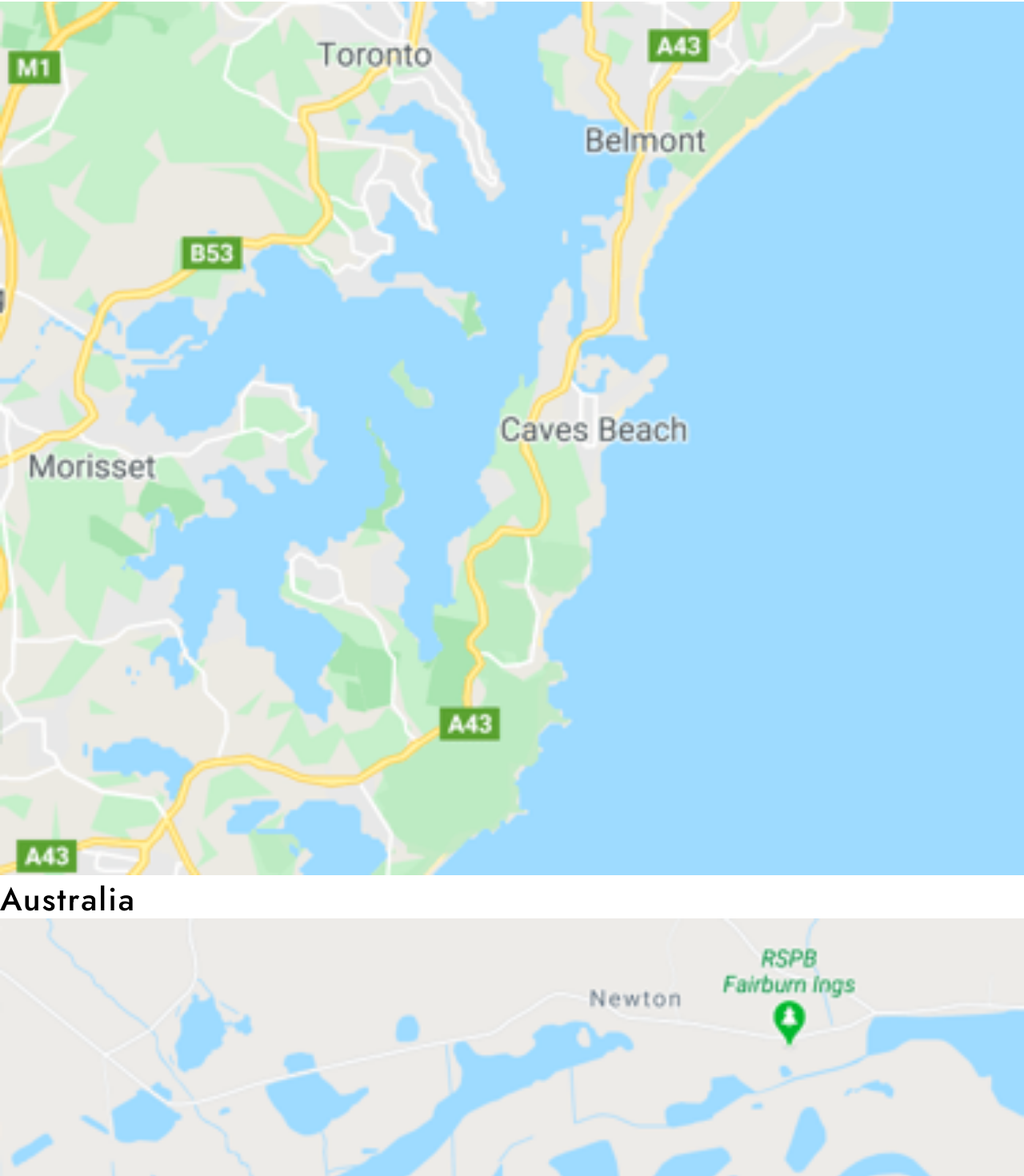
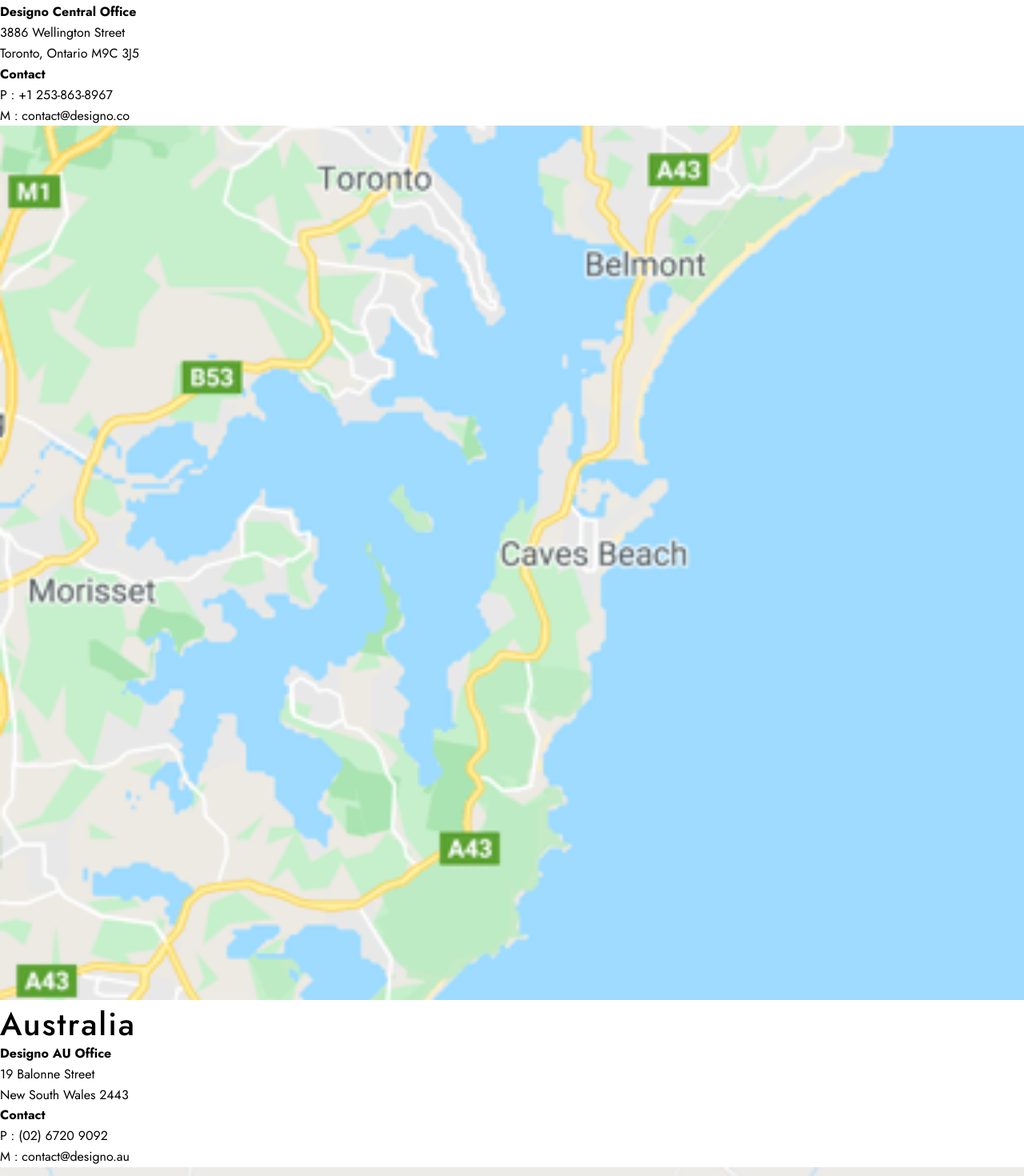
Before and after one commit to Andrparsons/designo, a Next.js app: page /locations in a window 1280 px wide. Shown: the part 1299-2769 px from the top of the page at 80% size. Built offline with nearby package versions, Linux system fonts and the light colour scheme.

Commit message:
added locations page text

```diff
--- a/pages/locations.js
+++ b/pages/locations.js
@@ -30,6 +30,19 @@ export default function Home() {
             </div>
             <div className={styles.locationContent}>
               <h2 className={styles.locationTitle}>Canada</h2>
+              <div className={styles.addresses}>
+                <div className={styles.address}>
+                  <h4>Designo Central Office</h4>
+                  <p className={styles.addressLine}>3886 Wellington Street</p>
+                  <p className={styles.addressLine}>Toronto, Ontario M9C 3J5</p>
+                </div>
+
+                <div className={styles.address}>
+                  <h4>Contact</h4>
+                  <p className={styles.addressLine}>P : +1 253-863-8967</p>
+                  <p className={styles.addressLine}>M : contact@designo.co</p>
+                </div>
+              </div>
             </div>
           </div>
           <div className={styles.location}>
@@ -39,6 +52,19 @@ export default function Home() {
             </div>
             <div className={styles.locationContent}>
               <h2 className={styles.locationTitle}>Australia</h2>
+              <div className={styles.addresses}>
+                <div className={styles.address}>
+                  <h4>Designo AU Office</h4>
+                  <p className={styles.addressLine}>19 Balonne Street</p>
+                  <p className={styles.addressLine}>New South Wales 2443</p>
+                </div>
+
+                <div className={styles.address}>
+                  <h4>Contact</h4>
+                  <p className={styles.addressLine}>P : (02) 6720 9092</p>
+                  <p className={styles.addressLine}>M : contact@designo.au</p>
+                </div>
+              </div>
             </div>
           </div>
           <div className={styles.location}>
@@ -48,6 +74,19 @@ export default function Home() {
             </div>
             <div className={styles.locationContent}>
               <h2 className={styles.locationTitle}>United Kingdom</h2>
+              <div className={styles.addresses}>
+                <div className={styles.address}>
+                  <h4>Designo UK Office</h4>
+                  <p className={styles.addressLine}>13 Colorado Way</p>
+                  <p className={styles.addressLine}>Rhyd-fro, SA8 9GA</p>
+                </div>
+
+                <div className={styles.address}>
+                  <h4>Contact</h4>
+                  <p className={styles.addressLine}>P : 078 3115 1400</p>
+                  <p className={styles.addressLine}>M : contact@designo.uk</p>
+                </div>
+              </div>
             </div>
           </div>
         </section>
```
